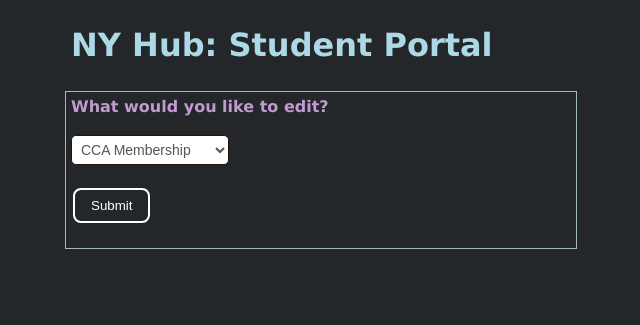
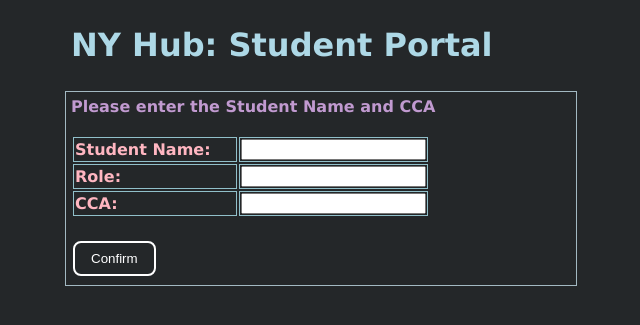
Before and after one commit to birdyjellyfish/CAPSTONE-PROJECT, a Flask app: a page that uses templates/edit.html in a window 1280 px wide. Shown: the part 82-407 px from the top of the page, without its empty margins (319-959 px from the left). Run offline with Flask 2, Linux system fonts and the light colour scheme.

Commit message:
updated html and flask site

```diff
--- a/front.py
+++ b/front.py
@@ -42,11 +42,10 @@ def add():
 
     if 'confirm' in request.args:
         keys = list(request.form.keys())
-        print(keys)
         page_type = 'form'
         title = 'Please confirm the following details'
         tdtype = 'hidden'
-        button = 'Confirm'
+        button = 'Yes'
         form_data = {}
         for i in keys:
             form_data[f'{i}'] = request.form[f'{i}']
@@ -129,47 +128,94 @@ def view():
 def edit():
     page_type = 'new'
     title = 'What would you like to edit?'
-    choices = ['CCA Membership', 'Activity Participation']
+    choices = ['Add CCA Member', 'Add Activity Participant', 'Edit CCA Member', 'Edit Activity Participant', 'Remove CCA Member', 'Remove Activity Participant']
     form_meta = {'action': '/edit?edit', 'method': 'get'}
+    form_data = {'Student Name': ''}
     choice = ''
-    data = {}
+    data = None
     key = ''
     name = ''
     new = ''
     error = ''
+    type = ''
+    action = 'remove'
+    tdtype='text'
 
     if request.args.get('choice') in choices:
         choice = request.args.get('choice')
         page_type = 'search'
-        title = f'Please enter the name of the student you would like to change the {choice} of:'
+        type = 'CCA' if choice in ['Add CCA Member', 'Edit CCA Member', 'Remove CCA Member'] else 'Activity'
+        if choice in ['Add CCA Member', 'Add Activity Participant']:
+            action = 'add'
+            form_data['Role'] = ''
+            if type == 'Activity':
+                form_data['Award'] = ''
+                form_data['Hours'] = ''
+        elif choice in ['Edit CCA Member', 'Edit Activity Participant']:
+            action  = 'edit'
+        # action will remain as removed if its remove cca member/remove activity participant
+        form_data[type] = ''
+        title = f'Please enter the Student Name and {type}'
         form_meta = {'action': '/edit?searched', 'method': 'post'}
 
     if 'searched' in request.args:
         # if not found render error page - html file but not created yet
         #still need?? ~ Moses
-        key = list(request.form.keys())
-        choice = request.form['choice']
-        data = ''
-        # need if statement for either activity or cca and do the .search .find wtv
-        if data is None:
+        # three diff titles for edit/remove/add
+        action = request.form['action']
+        # keys = list(request.form.keys())
+        # for item in keys:
+        #     if item != 'Student Name':
+        #         type = item
+        page_type = 'verify'
+        form_data = dict(request.form)
+        form_data.pop('action')
+        for item in list(form_data.keys()):
+            if item != 'Student Name':
+                type = item
+        if action != 'add':
+            form_data['Role'] ='?'
+            if type == 'Activity':
+                form_data['Award'] = '?'
+                form_data['Hours'] = '?' # those question mark stuff get from database
+
+        # check if student exists or not
+        if False: # if student does not exist
             page_type = 'search'
             error = 'Student does not exist'
-            title = f'Please enter the name of the student you would like to change the {choice} of:'
+            title = f'Please enter the Student Name and {type}'
             form_meta = {'action': '/edit?searched', 'method': 'post'}
         else:
-            title = 'Please edit the record below'
             form_meta = {'action': '/edit?success', 'method': 'post'}
-            page_type = 'verify'
+
+        if action == 'add':
+            title = 'Please confirm that you would like to add the following'
+            tdtype = 'hidden'
+        elif action == 'edit':
+            title = 'Please edit the following details'
+        else:
+            title = 'Please confirm that you would like to delete the following record'
+            tdtype = 'hidden'
+
 
     if 'success' in request.args:
-        # do the editing
-        # name is just the student name
-        # new is either the new cca or new activity
-        name = request.form['name']
-        new = request.form['edit']
+        action = request.form['action']
+        form_data = dict(request.form)
+        form_data.pop('action')
+        # edit the data from the database
+        if action == 'add':
+            word = 'added'
+            pass
+            # add form_data into database
+        elif action == 'edit':
+            word = 'edited'
+            pass
+            # edit new data
+        elif action == 'remove':
+            word = 'removed'
+            pass # remove from database
         page_type = 'success'
-        title = 'The following record has been updated!'
-        choice = request.form['choice']
+        title = f'The following record has been {word}!'
 
     return render_template('edit.html',
                            page_type=page_type,
@@ -181,4 +227,8 @@ def edit():
                            key=key,
                            name=name,
                            new=new,
-                           error=error)
+                           error=error,
+                           form_data=form_data,
+                           type=type,
+                          action=action,
+                          tdtype=tdtype)
--- a/static/css/styles.css
+++ b/static/css/styles.css
@@ -198,6 +198,7 @@ input[type=button], input[type=submit], input[type=reset] {
   border-radius: 8px;
 }
 
+
 /* The container must be positioned relative: */
 /* .custom-select {
   position: relative;
--- a/templates/edit.html
+++ b/templates/edit.html
@@ -17,24 +17,31 @@
             {% endfor %}
         </select>
     <br><br>
-        <input type='submit' value='Submit'>
+        <input type='submit' value='Next'>
     </form>
     {% endif %}
 
     {% if page_type == 'search'%}
-        <br>
+    <br>
     <table>
         <form action='{{form_meta["action"]}}' method='{{form_meta["method"]}}'>
+            {% for key, value in form_data.items() %}
             <tr>
-                <td><span class='highlight-pink'><input value='{{choice}}' type='hidden' name='choice'>Student Name:</span></td>
-                <td><input id='name' type='text' name='name'></td>
+                <td><span class='highlight-pink'><label for='{{key}}'>{{key}}:</span></td>
+                <td><input id='{{key}}' type='text' name='{{key}}' value='{{value}}'></td>
             </tr>
+            {% endfor %}
+            <input type='hidden' name='action' value='{{action}}'>
     </table>
     {% if error %}
     <span style='color: red'>Error: {{error}}</span>
     {% endif %}
     <br>
+    {% if action != 'add' %}
     <input type='submit' value='Search'>
+    {% else %}
+    <input type='submit' value='Confirm'>
+    {% endif %}
     </form>
     {% endif %}
 
@@ -42,32 +49,33 @@
         <br>
     <table>
         <form action='{{form_meta["action"]}}' method='{{form_meta["method"]}}'>
+            {% for key, value in form_data.items() %}
             <tr>
-                <td><span class='highlight-pink'>Student Name</span></td>
-                <td><span class='highlight-pink'><input type='hidden' name='choice' value='{{choice}}'>{{choice}}</span></td>
+                <td><span class='highlight-pink'>{{key}}:</span></td>
+                {% if action == 'edit'%}
+                <td><input type='{{tdtype}}' name='{{key}}' value='{{value}}'></td>
+                {% endif %}
+                {% if action in ['add', 'remove'] %}
+                <td><input type='{{tdtype}}' name='{{key}}' value='{{value}}'><span class='highlight-blue'>{{value}}</span></td>
+                {% endif %}
             </tr>
-            <tr>
-                <td><span class='highlight-pink'><input name='name' type='hidden' value='{{data.keys()|join("")}}'>{{data.keys()|join("")}}</span></td>
-                <td><input id='edit' type='text' name='edit' value="{{data.values()|join('')}}"></td>
-            </tr>
+            {% endfor %}
     </table>
+        <input type='hidden' name='action' value='{{action}}'>
         <br>
-    <input type='submit' value='Done'>
-    </form>
+    <input type='submit' value='Confirm'>
     {% endif %}
 
     {% if page_type == 'success' %}
         <br>
+    {% for key, value in form_data.items() %}
     <table>
         <tr>
-            <td><span class='highlight-pink'>Student Name:</span></td>
-            <td><span class='highlight-pink'>{{choice}}:</span></td>
-        </tr>
-        <tr>
-            <td><span class='highlight-pink'>{{name}}</span></td>
-            <td><span class='highlight-pink'>{{new}}</span></td>
+            <td><span class='highlight-pink'>{{key}}:</span></td>
+            <td><span class='highlight-pink'>{{value}}</span></td>
         </tr>
     </table>
+    {% endfor %}
     {% endif %}
     </div>
 </body>
--- a/templates/header.html
+++ b/templates/header.html
@@ -32,8 +32,12 @@
             <i class="fa fa-caret-down"></i>
         </button>
         <div class="dropdown-content">
-            <a href="/edit?choice=CCA+Membership">CCA</a>
-            <a href="/edit?choice=Activity+Participation">Activity</a>
+            <a href="/edit?choice=Add+CCA+Member">Add CCA Member</a>
+            <a href="/edit?choice=Add+Activity+Participant">Add Activity Participant</a>
+            <a href="/edit?choice=Edit+CCA+Member">Edit CCA Member</a>
+            <a href="/edit?choice=Edit+Activity+Participant">Edit Activity Participant</a>
+            <a href="/edit?choice=Remove+CCA+Member">Remove CCA Member</a>
+            <a href="/edit?choice=Remove+Activity+Participant">Remove Activity Participant</a>
         </div>
     </div>
 </div>
--- a/templates/view.html
+++ b/templates/view.html
@@ -17,7 +17,7 @@
             {% endfor %}
         </select>
     <br><br>
-        <input type='submit' value='Submit'>
+        <input type='submit' value='Next'>
     </form>
     {% endif %}
 
```
Also changed, not shown: templates/add.html (+7 -3 lines), templates/no.html (added, +35 -0 lines).
